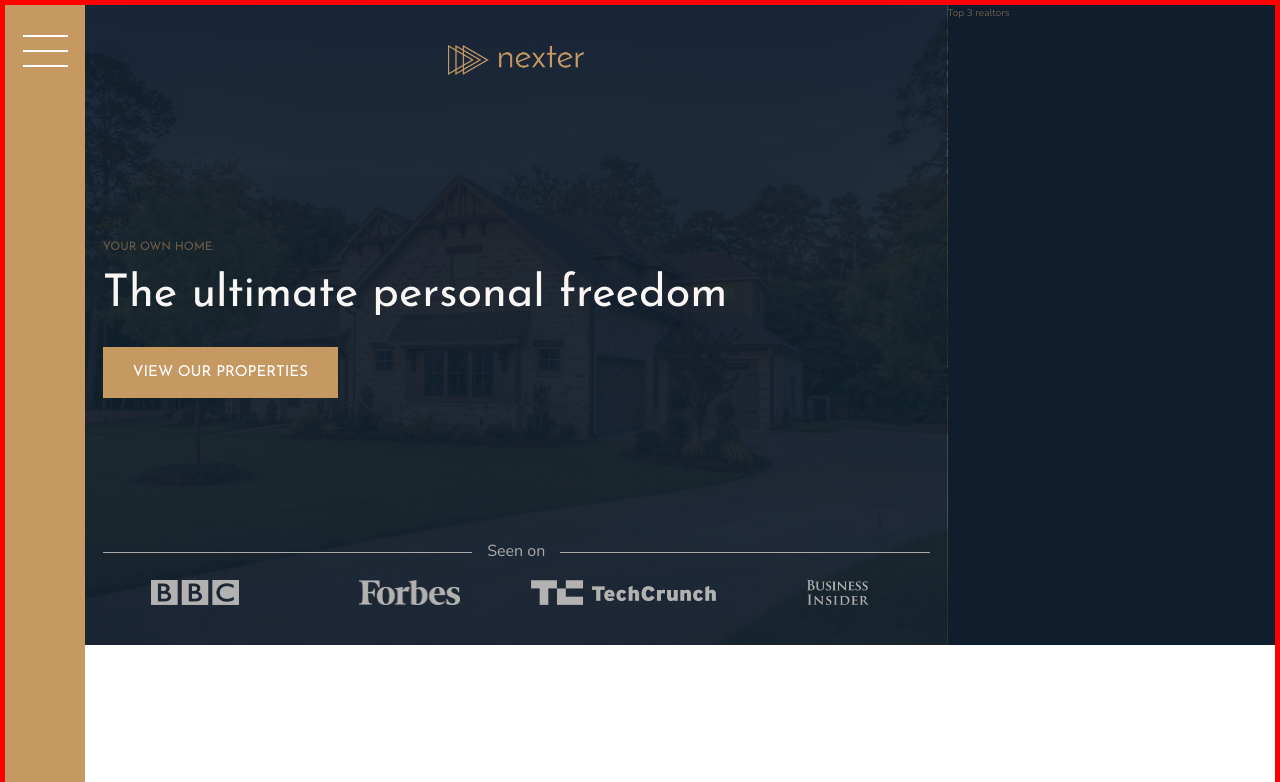
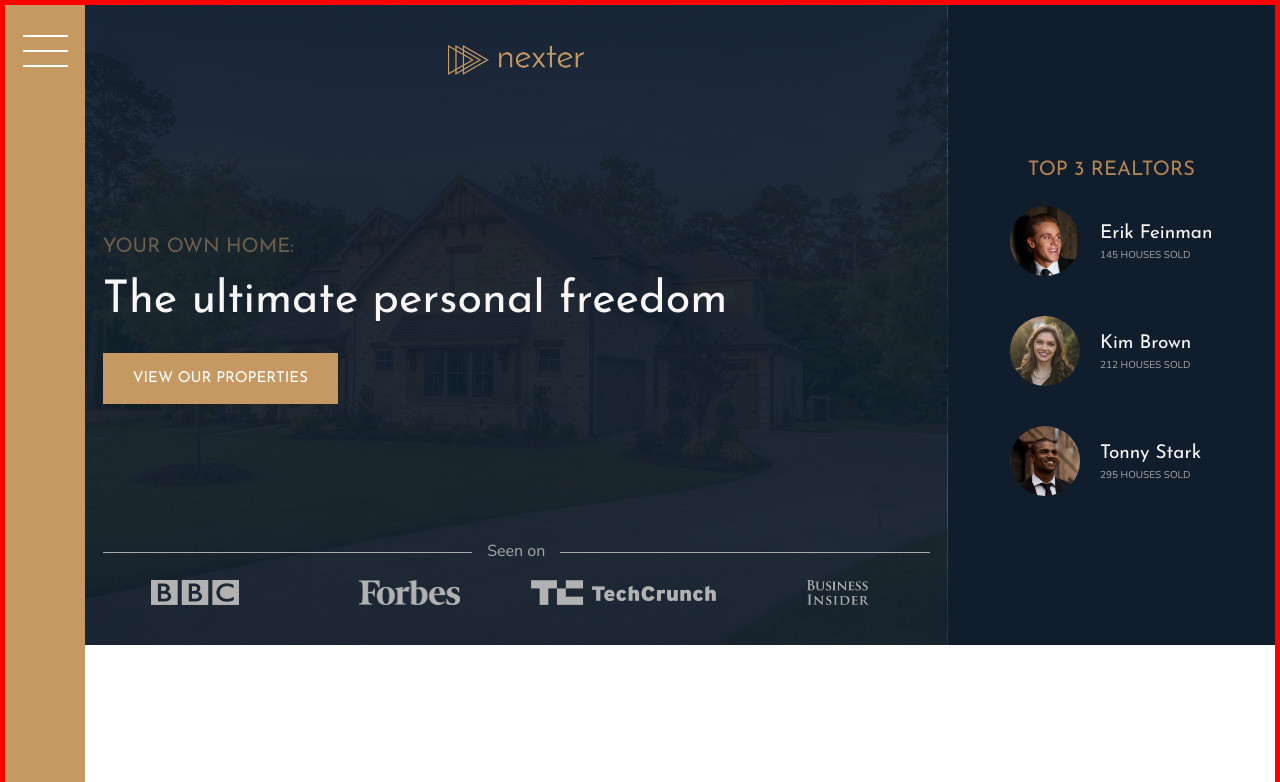
Before and after one commit to PreetS123/cuddly_nexter, a website: page index.html in a window 1280 px wide. Shown: the top 782 px of the page. Drawn offline with nearby package versions, Linux system fonts and the light colour scheme.

Commit message:
realtor done

```diff
--- a/index.html
+++ b/index.html
@@ -31,7 +31,26 @@
         <img src="img/logo-bi.png" alt="Seen on logo 4" />
       </div>
     </header>
-    <div class="realtors">Top 3 realtors</div>
+    <div class="realtors">
+      <h3 class="heading-3 heading-3--dark">Top 3 Realtors</h3>
+      <div class="realtors__list">
+        <img src="img/realtor-1.jpeg" alt="Realtor 1" class="realtors__img" />
+        <div class="realtors__details">
+          <h4 class="heading-4 heading-4--light">Erik Feinman</h4>
+          <p class="realtors__sold">145 houses sold</p>
+        </div>
+        <img src="img/realtor-2.jpeg" alt="Realtor 2" class="realtors__img" />
+        <div class="realtors__details">
+          <h4 class="heading-4 heading-4--light">Kim Brown</h4>
+          <p class="realtors__sold">212 houses sold</p>
+        </div>
+        <img src="img/realtor-3.jpeg" alt="Realtor 3" class="realtors__img" />
+        <div class="realtors__details">
+          <h4 class="heading-4 heading-4--light">Tonny Stark</h4>
+          <p class="realtors__sold">295 houses sold</p>
+        </div>
+      </div>
+    </div>
     <section class="features">
       <div class="feature">
         <svg class="feature__icon">
--- a/sass/_realtors.scss
+++ b/sass/_realtors.scss
@@ -1,5 +1,28 @@
-.realtors{
-    background-color: $color-secondary;
-    grid-column: col-start 7 / full-end;
+.realtors {
+  background-color: $color-secondary;
+  grid-column: col-start 7 / full-end;
+  padding: 3rem;
 
+  display: grid;
+  align-content: center;
+  justify-content: center;
+  justify-items: center;
+  gap: 2rem;
+
+  &__list {
+    display: grid;
+    grid-template-columns: min-content max-content;
+    gap: 5vh 2rem;
+    align-items: center;
+  }
+  &__img {
+    width: 7rem;
+    border-radius: 50%;
+    display: block;
+  }
+  &__sold {
+    text-transform: uppercase;
+    color: $color-grey-light-2;
+    margin-top: -0.3rem;
+  }
 }
--- a/sass/_typography.scss
+++ b/sass/_typography.scss
@@ -24,8 +24,14 @@
 
 .heading-3 {
     @extend %heading;
-    font-size: $color-primary;
+    font-size: 2rem;
     text-transform: uppercase;
+    &--light{
+        color: $color-primary;
+    }
+    &--dark{
+        color: $color-primary-dark;
+    }
 
 }
 
```
Also changed, not shown: css/style.css.
